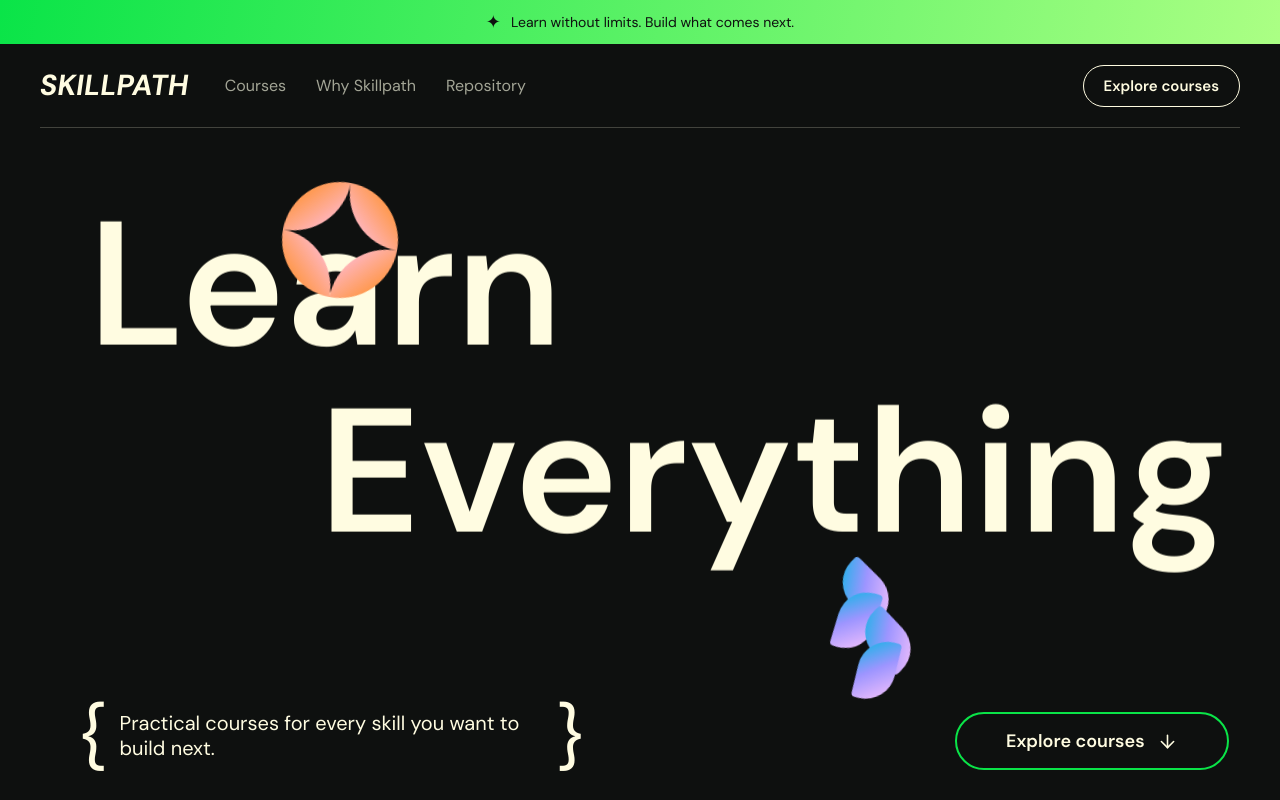
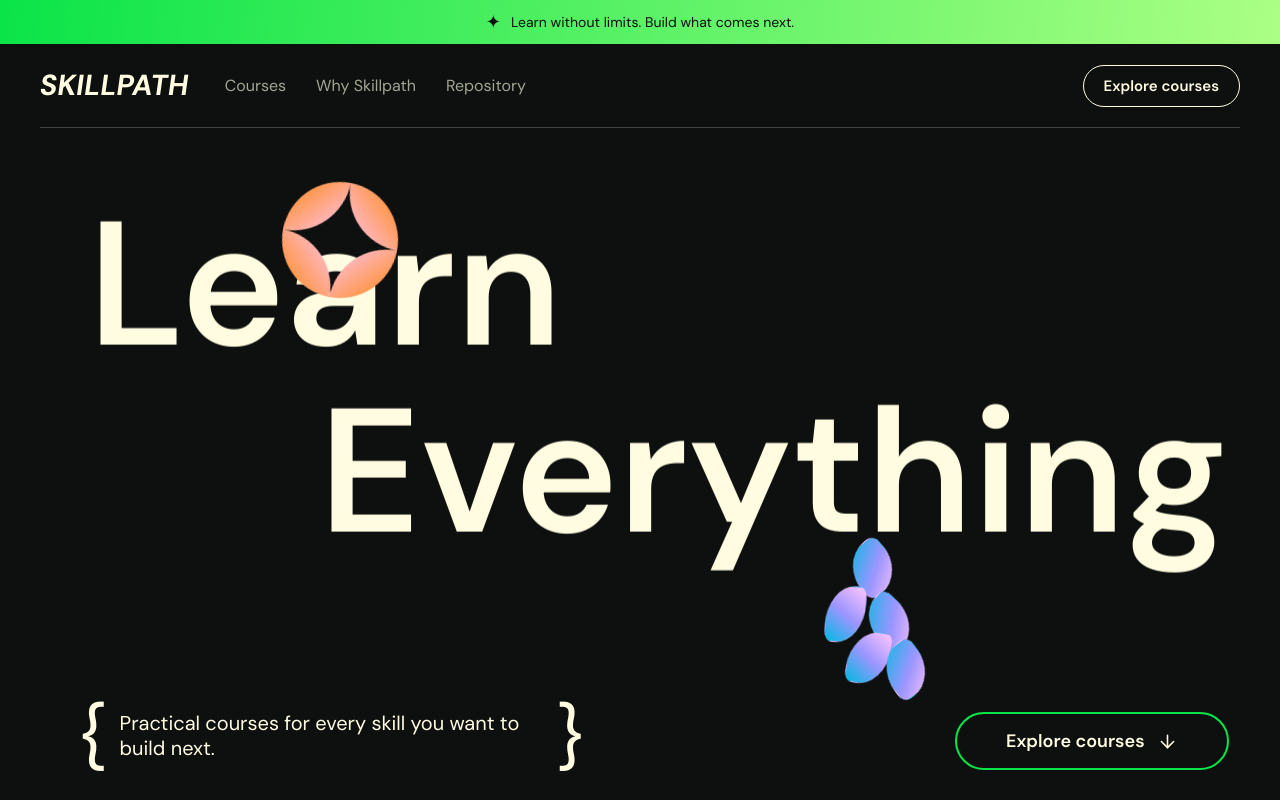
Before and after one commit to iamsankeerth/skillpath-framer-assignment, a React (Vite) app: page / in a window 1280 px wide. Shown: the top 800 px of the page. Built offline with nearby package versions, Linux system fonts and the light colour scheme; no server answers.

Commit message:
Redesign hero ribbon animation

```diff
--- a/src/Hero.jsx
+++ b/src/Hero.jsx
@@ -13,6 +13,12 @@ export default function Hero() {
     const reducedMotion = window.matchMedia("(prefers-reduced-motion: reduce)").matches
 
     if (!root || reducedMotion) return undefined
+
+    const finePointer = window.matchMedia("(pointer: fine)").matches
+    let movePinwheelX
+    let movePinwheelY
+    let moveRibbonX
+    let moveRibbonY
 
     const context = gsap.context(() => {
       const timeline = gsap.timeline({ defaults: { ease: "power3.out" } })
@@ -32,21 +38,24 @@ export default function Hero() {
         ease: "none",
       })
 
-      gsap.to(ribbonRef.current, {
-        y: -12,
-        rotation: 8,
-        duration: 2.4,
+      const ribbonSegments = gsap.utils.toArray(".hero-ribbon span")
+
+      ribbonSegments.forEach((segment, index) => {
+        const direction = index % 2 === 0 ? 1 : -1
+
+        gsap.to(segment, {
+          x: direction * (8 + index),
+          y: direction * -7,
+          rotation: `+=${direction * (12 + index * 2)}`,
+          scaleX: index % 2 === 0 ? 1.08 : 0.94,
+          scaleY: index % 2 === 0 ? 0.94 : 1.08,
+          duration: 1.15 + index * 0.09,
+          delay: index * 0.12,
           repeat: -1,
           yoyo: true,
           ease: "sine.inOut",
         })
-    }, root)
-
-    const finePointer = window.matchMedia("(pointer: fine)").matches
-    let movePinwheelX
-    let movePinwheelY
-    let moveRibbonX
-    let moveRibbonY
+      })
 
       if (finePointer) {
         movePinwheelX = gsap.quickTo(pinwheelRef.current, "x", { duration: 0.8, ease: "power3" })
@@ -54,6 +63,7 @@ export default function Hero() {
         moveRibbonX = gsap.quickTo(ribbonRef.current, "x", { duration: 1, ease: "power3" })
         moveRibbonY = gsap.quickTo(ribbonRef.current, "y", { duration: 1, ease: "power3" })
       }
+    }, root)
 
     const handlePointerMove = (event) => {
       if (!finePointer) return
@@ -160,6 +170,7 @@ export default function Hero() {
           <span />
           <span />
           <span />
+          <span />
         </div>
 
         <p className="hero-support">
--- a/src/styles.css
+++ b/src/styles.css
@@ -220,26 +220,32 @@ button {
 .hero-pinwheel span:nth-child(4) { transform: rotate(270deg); }
 
 .hero-ribbon {
-  right: 29%;
-  bottom: 118px;
-  width: 74px;
-  height: 126px;
-  transform: rotate(-23deg);
+  right: 28%;
+  bottom: 104px;
+  width: 94px;
+  height: 154px;
+  transform: rotate(-18deg);
 }
 
 .hero-ribbon span {
   position: absolute;
-  left: 18px;
-  width: 38px;
-  height: 62px;
-  border-radius: 30px 4px 30px 4px;
-  background: linear-gradient(145deg, var(--color-blue), var(--color-lilac) 48%, var(--color-pink));
+  width: 42px;
+  height: 54px;
+  border: 1px solid rgba(255, 252, 225, 0.08);
+  border-radius: 72% 20% 72% 20%;
+  transform-origin: center;
+  background: linear-gradient(145deg, var(--color-blue), var(--color-lilac) 56%, var(--color-pink));
 }
 
-.hero-ribbon span:nth-child(1) { top: 0; transform: rotate(-34deg); }
-.hero-ribbon span:nth-child(2) { top: 27px; left: 3px; transform: rotate(28deg); }
-.hero-ribbon span:nth-child(3) { top: 53px; left: 30px; transform: rotate(-32deg); }
-.hero-ribbon span:nth-child(4) { top: 80px; left: 13px; transform: rotate(25deg); }
+.hero-ribbon span:nth-child(1) { top: 0; left: 34px; transform: rotate(-35deg); }
+.hero-ribbon span:nth-child(2) { top: 24px; left: 8px; transform: rotate(31deg); }
+.hero-ribbon span:nth-child(3) { top: 50px; left: 40px; transform: rotate(-31deg); }
+.hero-ribbon span:nth-child(4) { top: 77px; left: 11px; transform: rotate(29deg); }
+.hero-ribbon span:nth-child(5) { top: 103px; left: 37px; transform: rotate(-27deg); }
+
+.hero-ribbon span:nth-child(even) {
+  background: linear-gradient(215deg, var(--color-pink), var(--color-lilac) 50%, var(--color-blue));
+}
 
 .hero-support {
   position: absolute;
@@ -806,22 +812,23 @@ button {
   }
 
   .hero-ribbon {
-    top: 274px;
-    right: 33%;
+    top: 260px;
+    right: 31%;
     bottom: auto;
-    width: 52px;
-    height: 90px;
+    width: 62px;
+    height: 106px;
   }
 
   .hero-ribbon span {
-    left: 13px;
-    width: 27px;
-    height: 44px;
+    width: 29px;
+    height: 38px;
   }
 
-  .hero-ribbon span:nth-child(2) { top: 20px; left: 2px; }
-  .hero-ribbon span:nth-child(3) { top: 39px; left: 21px; }
-  .hero-ribbon span:nth-child(4) { top: 58px; left: 9px; }
+  .hero-ribbon span:nth-child(1) { left: 22px; }
+  .hero-ribbon span:nth-child(2) { top: 17px; left: 3px; }
+  .hero-ribbon span:nth-child(3) { top: 35px; left: 26px; }
+  .hero-ribbon span:nth-child(4) { top: 53px; left: 5px; }
+  .hero-ribbon span:nth-child(5) { top: 71px; left: 24px; }
 
   .hero-support {
     top: 360px;
@@ -892,7 +899,7 @@ button {
   }
 
   .hero-ribbon {
-    top: 248px;
+    top: 236px;
   }
 
   .hero-support {
```
Also changed, not shown: scripts/qa.mjs (+12 -0 lines). Lines whose indentation alone changed are shown as unchanged.
